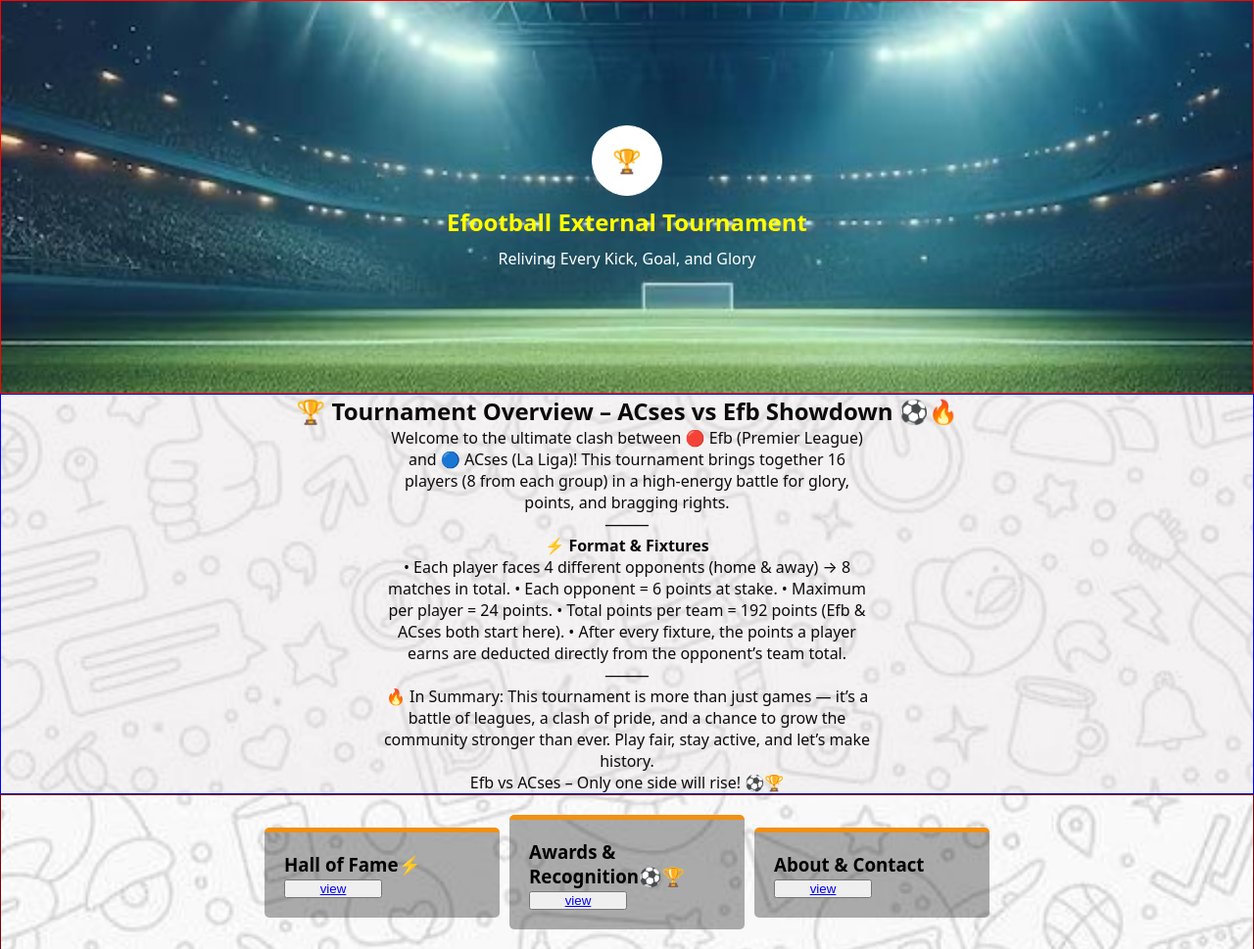
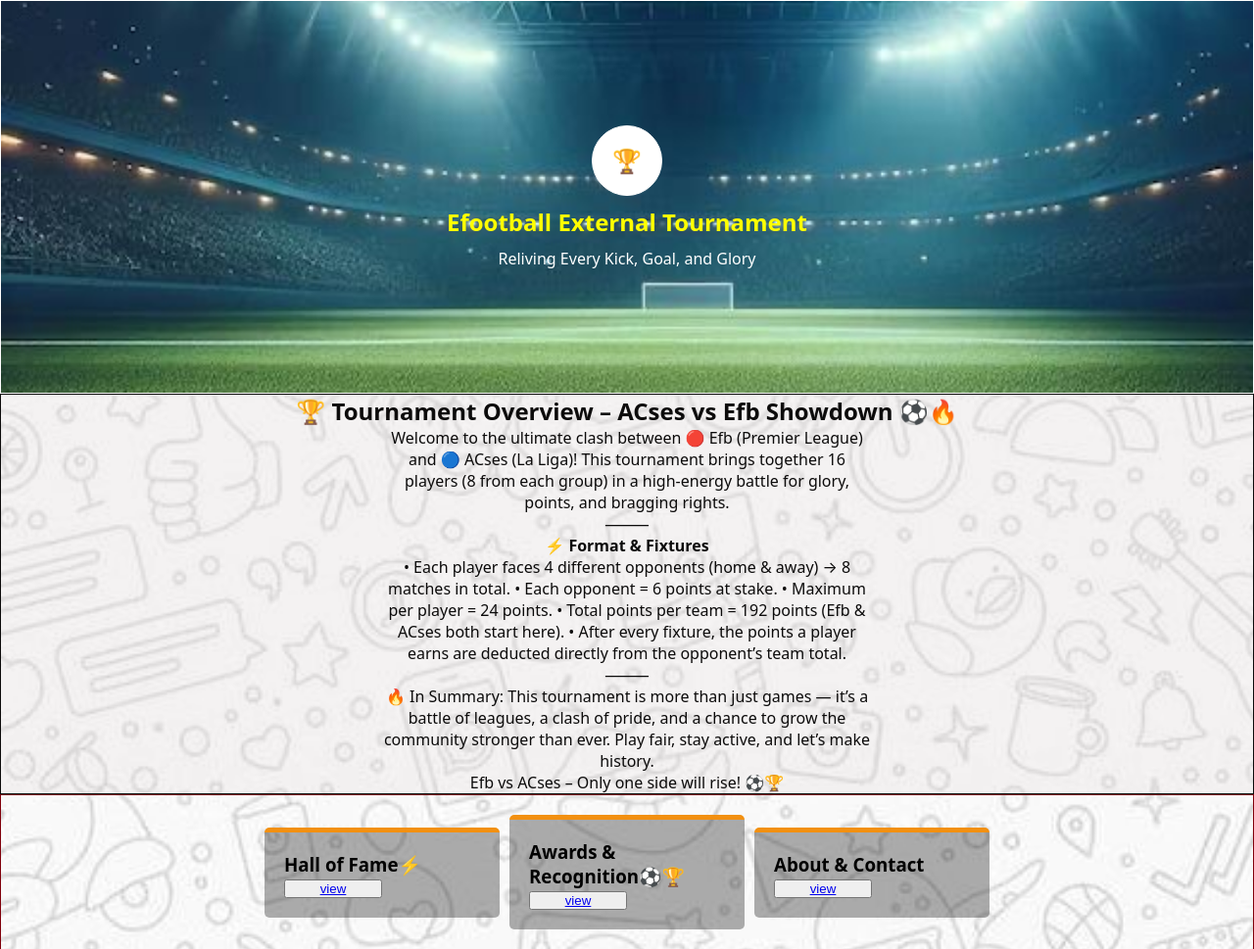
Before and after one commit to GODWIN-ASHINYO/HALL-OF-FAME, a plain HTML site: page index.html in a window 1280 px wide. Shown: the top 969 px of the page at 98% size. Drawn offline with Linux system fonts and the light colour scheme.

Commit message:
first commit

```diff
--- a/style.css
+++ b/style.css
@@ -17,7 +17,7 @@ body{
 }
 
 .homepage{
-  border: 1px solid red;
+  border: 1px solid;
   width: ;
   height: 400px;
   background-image:url(image/IMG_3797.JPG) ;
@@ -45,7 +45,7 @@ body{
 }
 
 .overview{
-  border: 1px solid blue;
+  border: 1px solid;
   display: flex;
   flex-direction: column;
   justify-content: center;
```
